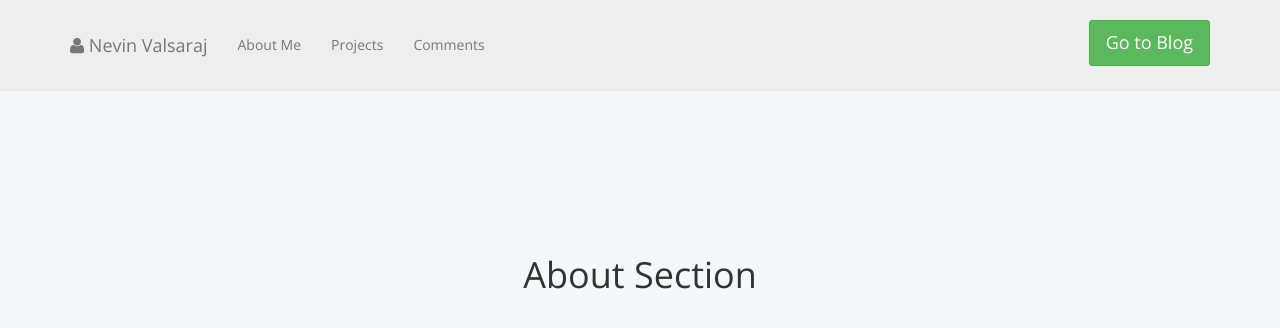
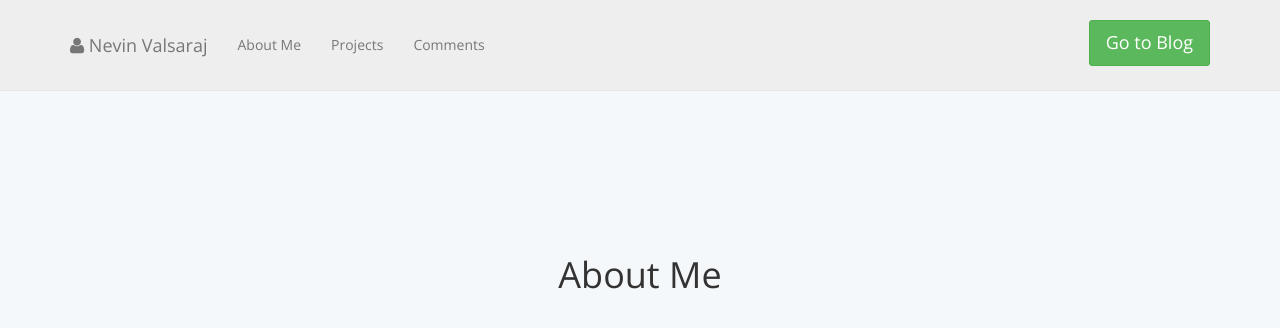
Before and after one commit to nevinvalsaraj/nevinvalsaraj.com, a Jekyll site: the page built from home.html, in a window 1280 px wide and 900 px high, scrolled down 815 px. Shown: the top 328 px of the window. Built offline with Jekyll 4.4.1, drawn with Linux system fonts in a browser that asks for light colours; comment, search, counter and statistics services are not loaded; some of the changed text lies outside the part shown.

Commit message:
Fixing social links, minor styling changes

```diff
--- a/css/home.css
+++ b/css/home.css
@@ -57,7 +57,7 @@
 }
 
 .contact-section {
-    height: 100%;
+    height: 85%;
     padding-top: 150px;
     text-align: center;
 }
@@ -98,3 +98,6 @@
 .navbar li:hover{
     background-color: #bbb;
 }
+#footer-social-links li:hover{
+    border-bottom: solid 2px #555;
+}
--- a/home.html
+++ b/home.html
@@ -82,7 +82,7 @@
         <div class="container">
             <div class="row">
                 <div class="col-lg-12">
-                    <h1>About Section</h1>
+                    <h1>About Me</h1>
                 </div>
             </div>
         </div>
@@ -92,7 +92,7 @@
         <div class="container">
             <div class="row">
                 <div class="col-lg-12">
-                    <h1>Services Section</h1>
+                    <h1>Projects</h1>
                 </div>
             </div>
         </div>
@@ -144,19 +144,19 @@
             <p class="text-muted">
                 &copy; Nevin Valsaraj
             </p>
-            <ul>
+            <ul id="footer-social-links">
                 <li><a href="https://facebook.com/nevin.valsaraj"><i class="fa fa-facebook fa-2x"></i></a>
                 </li>
                 <li><a href="https://twitter.com/routeaccess"><i class="fa fa-twitter fa-2x"></i></a>
                 </li>
-                <li><a href="https://plus.google.com/+NevinValsaraj/"><i class="fa fa-google-plus fa-2x"></i></a>
+                <li><a href="https://plus.google.com/+NevinValsaraj32/"><i class="fa fa-google-plus fa-2x"></i></a>
                 </li>
                 <li><a href="https://github.com/routeaccess"><i class="fa fa-github fa-2x"></i></a>
                 </li>
                 <li><a href="http://in.linkedin.com/pub/nevin-valsaraj/60/537/616/"><i class="fa fa-linkedin fa-2x"></i></a>
                 </li>
-                <li><a href="http://cse.iitkgp.ac.in/~nevinv/"><i class="fa fa-users fa-2x"></i></a>
-                </li>
+                <!-- <li><a href="http://cse.iitkgp.ac.in/~nevinv/"><i class="fa fa-users fa-2x"></i></a>
+                </li> -->
             </ul>
         </div>
     </div>
--- a/index.html
+++ b/index.html
@@ -7,7 +7,7 @@
 
     {% include head.html %}
 
-    <link href="{{ "css/cover.css" | prepend: site.baseurl }}" rel="stylesheet">
+    <link href="{{ "css/index.css" | prepend: site.baseurl }}" rel="stylesheet">
 
 <body>
 
@@ -27,7 +27,7 @@
                             </li>
                             <li><a href="https://facebook.com/nevin.valsaraj"><i class="fa fa-facebook fa-2x"></i></a>
                             </li>
-                            <li><a href="https://plus.google.com/+NevinValsaraj"><i class="fa fa-google-plus fa-2x"></i></a>
+                            <li><a href="https://plus.google.com/+NevinValsaraj32"><i class="fa fa-google-plus fa-2x"></i></a>
                             </li>
                             <li><a href="http://in.linkedin.com/pub/nevin-valsaraj/60/537/616/"><i class="fa fa-linkedin fa-2x"></i></a>
                             </li>
```
Also changed, not shown: css/index.css (renamed from css/cover.css).
